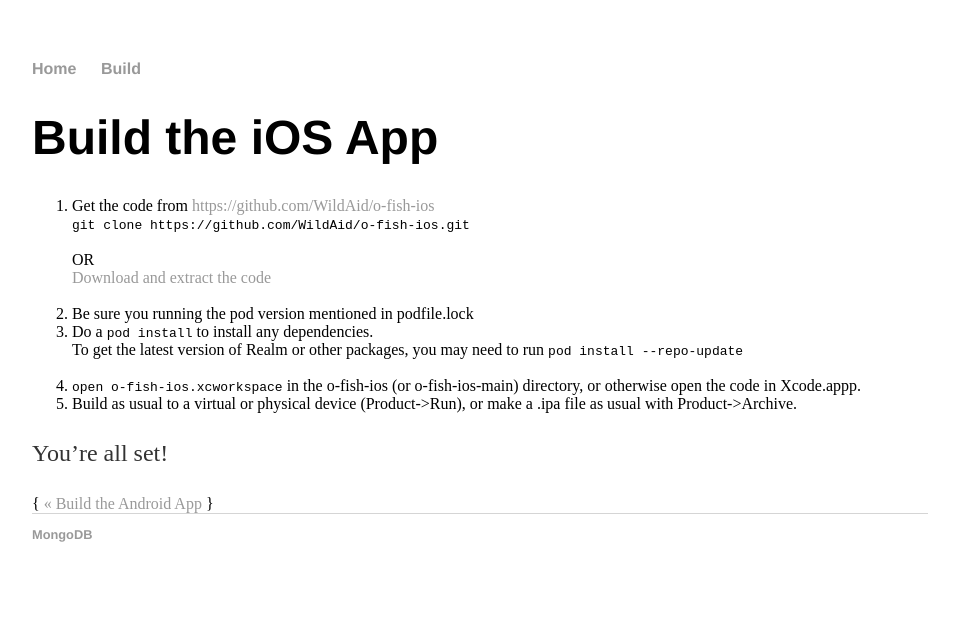
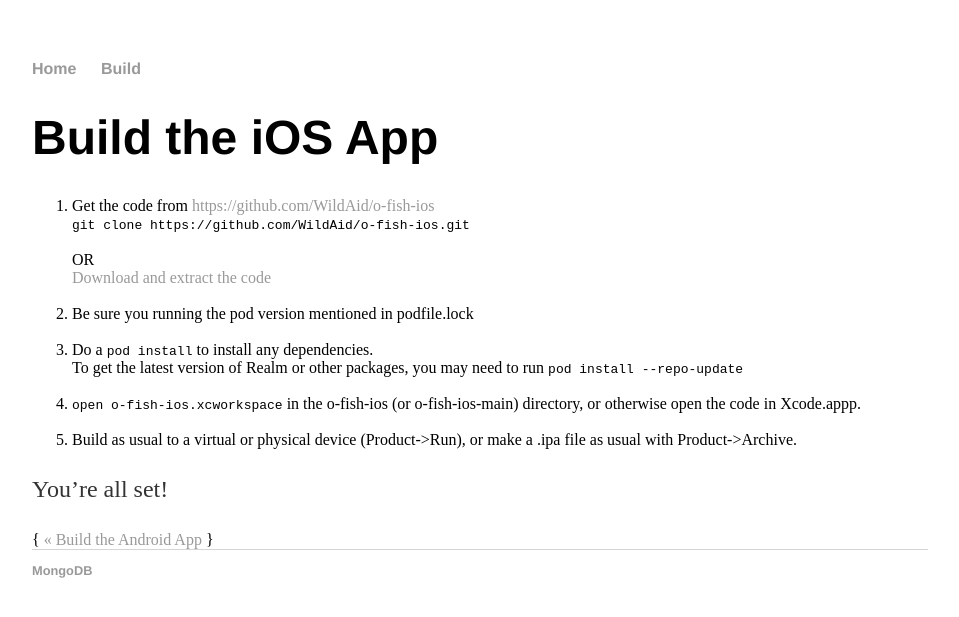
Before and after one commit to WildAid/wildaid.github.io, a Jekyll site: the page built from _posts/2020-06-11-Build-iOS.md, in a window 1280 px wide. Shown: the top 617 px of the page, without its empty margins (160-1119 px from the left). Built offline with Jekyll 4.4.1, drawn with Linux system fonts in a browser that asks for light colours.

Commit message:
formatting update

```diff
--- a/_posts/2020-06-11-Build-iOS.md
+++ b/_posts/2020-06-11-Build-iOS.md
@@ -7,10 +7,10 @@ categories: build
 
 1. Get the code from <A HREF="https://github.com/WildAid/o-fish-ios">https://github.com/WildAid/o-fish-ios</A><BR>
    `git clone https://github.com/WildAid/o-fish-ios.git`<BR><BR>OR<BR><A HREF="https://github.com/WildAid/o-fish-ios/archive/main.zip">Download and extract the code</A><BR><BR>
-1. Be sure you running the pod version mentioned in podfile.lock
+1. Be sure you running the pod version mentioned in podfile.lock<BR><BR>
 1. Do a `pod install` to install any dependencies.<BR>
 To get the latest version of Realm or other packages, you may need to run `pod install --repo-update`<BR><BR>
-1. `open o-fish-ios.xcworkspace` in the o-fish-ios (or o-fish-ios-main) directory, or otherwise open the code in Xcode.appp.
+1. `open o-fish-ios.xcworkspace` in the o-fish-ios (or o-fish-ios-main) directory, or otherwise open the code in Xcode.appp.<BR><BR>
 1. Build as usual to a virtual or physical device (Product->Run), or make a .ipa file as usual with Product->Archive.
 
 You're all set!
```
